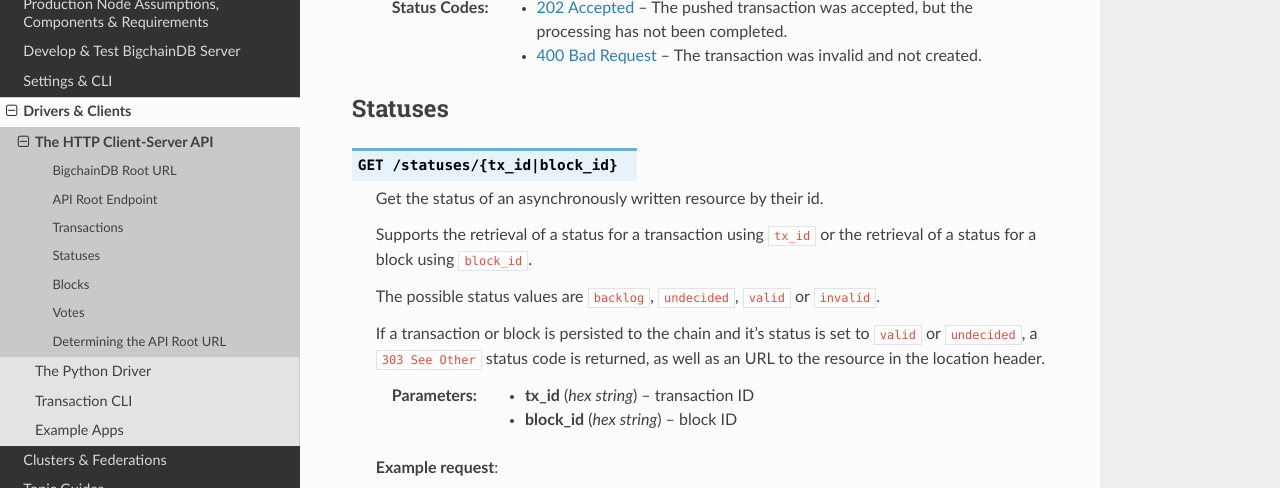
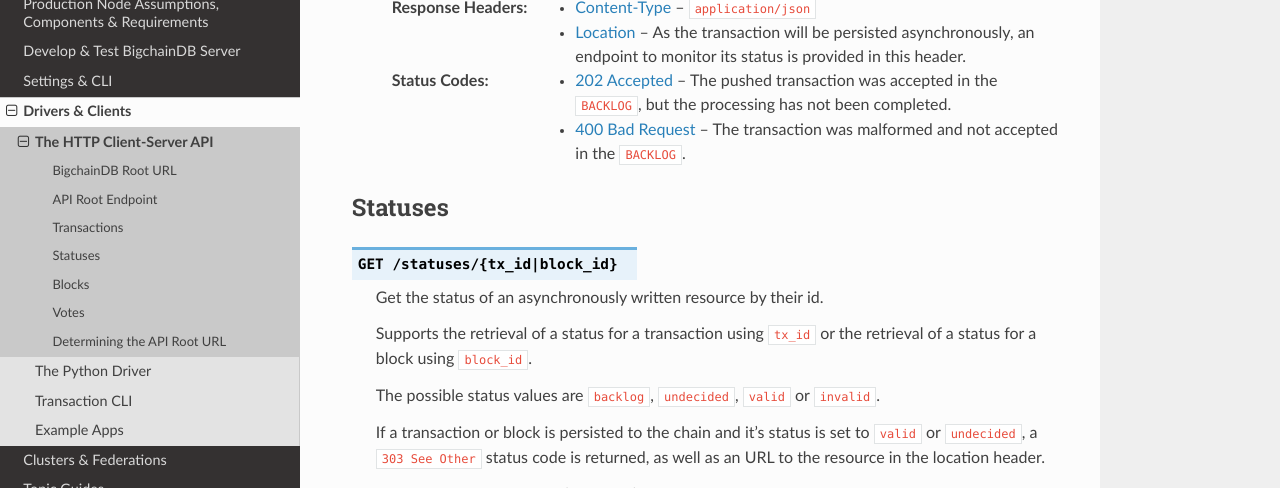
Before and after one commit to bigchaindb/bigchaindb, a Sphinx documentation site: the page built from docs/server/source/drivers-clients/http-client-server-api.rst, in a window 1280 px wide and 900 px high, scrolled down 4844 px, cut to the strip 260-748 px from the top of the window. Built offline with Sphinx 7.4.7 and the Read the Docs theme 2.0.0, drawn with Linux system fonts in a browser that asks for light colours; pages that are not in the unit, such as notebooks, are missing from menus.

Commit message:
improve wording on post transactions status codes

```diff
--- a/docs/server/source/drivers-clients/http-client-server-api.rst
+++ b/docs/server/source/drivers-clients/http-client-server-api.rst
@@ -247,8 +247,11 @@
    .. literalinclude:: samples/post-tx-response.http
       :language: http
 
-   :statuscode 202: The pushed transaction was accepted, but the processing has not been completed.
-   :statuscode 400: The transaction was invalid and not created.
+   :resheader Content-Type: ``application/json``
+   :resheader Location: As the transaction will be persisted asynchronously, an endpoint to monitor its status is provided in this header.
+
+   :statuscode 202: The pushed transaction was accepted in the ``BACKLOG``, but the processing has not been completed.
+   :statuscode 400: The transaction was malformed and not accepted in the ``BACKLOG``.
 
 
 Statuses
```
